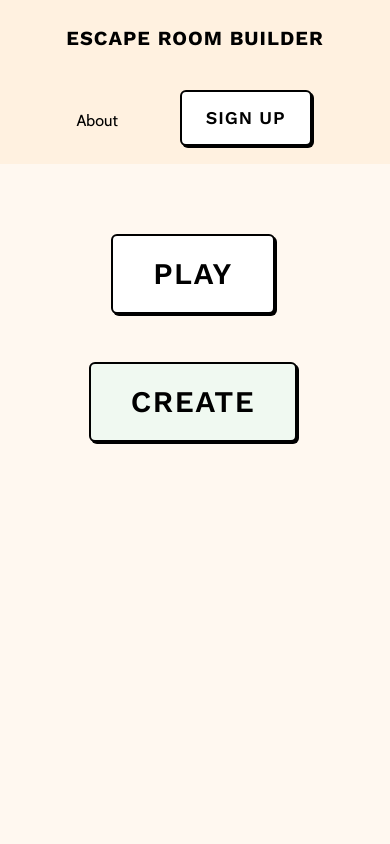
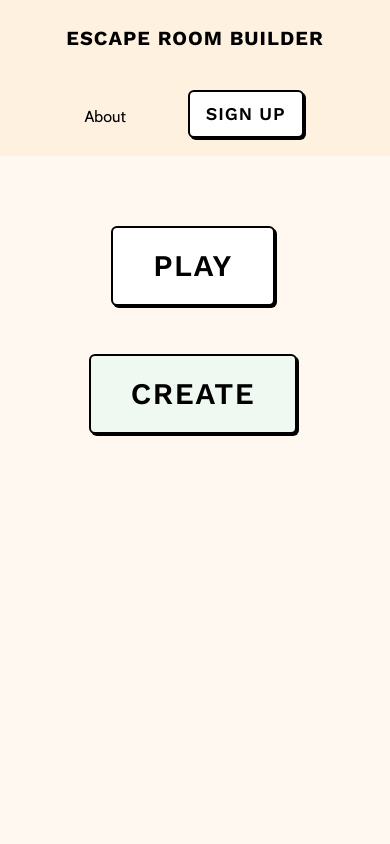
Before and after one commit to Infinity-Times-Two/escape-room-builder-frontend, a Next.js app: page / in a window 390 px wide. Shown: the top 844 px of the page. Built offline with nearby package versions, Linux system fonts and the light colour scheme.

Commit message:
Improve header responsive design

```diff
--- a/src/app/components/layout/Header.tsx
+++ b/src/app/components/layout/Header.tsx
@@ -2,7 +2,7 @@ import Link from 'next/link';
 
 export default function Header() {
   return (
-    <header className='grid grid-cols-1 sm:grid-cols-2 items-center px-16'>
+    <header className='grid grid-cols-1 sm:grid-cols-2 items-center sm:px-16'>
       <h1 className='text-xl sm:text-2xl justify-self-center sm:justify-self-start py-6'>
         <Link href='/'>Escape Room Builder</Link>
       </h1>
--- a/src/app/globals.css
+++ b/src/app/globals.css
@@ -93,7 +93,7 @@ button.large > span {
 }
 
 button.small > span {
-  @apply py-3 px-6 text-lg;
+  @apply py-2 px-4 text-lg;
 }
 
 button.green > span {
```
